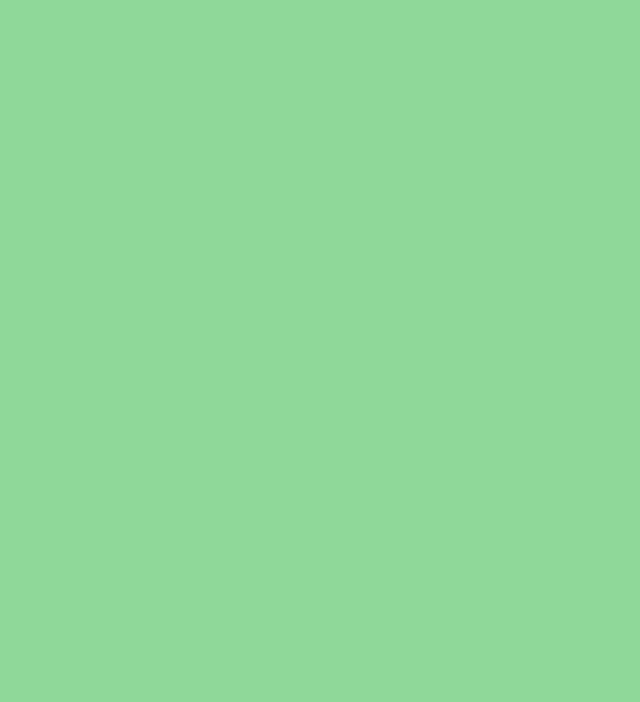
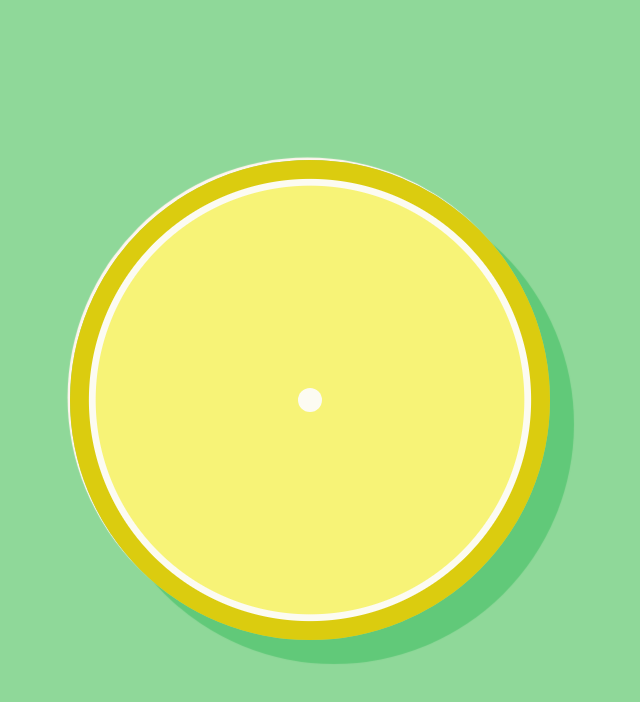
Before and after one commit to amarolahy/lemon-clock, a website built with webpack: page index.html in a window 1280 px wide. Shown: the whole page, without its empty margins (330-970 px from the left). Built offline with nearby package versions, Linux system fonts and the light colour scheme.

Commit message:
Face of the lemon

```diff
--- a/index.html
+++ b/index.html
@@ -9,6 +9,8 @@
 </head>
 <body>
   <div class="wrapper">
+    <div class="face">
+      <div class="leaf"></div>
       <div class="seeds">
         <div></div>
         <div></div>
@@ -32,12 +34,7 @@
         <div></div>
         <div></div>
       </div>
-    <div class="face">
-      <div></div>
-      <div></div>
-      <div></div>
     </div>
-    <div class="leaf"></div>
   </div>
 
   <script src="dist/bundle.js"></script>
--- a/src/sass/index.scss
+++ b/src/sass/index.scss
@@ -11,6 +11,8 @@ body {
   height: 100vh;
 }
 
+// Colors
+$light-white: #fcfbf2;
 $white: #fff5ee;
 $light-green: #8fd899;
 $green: #61c979;
@@ -19,10 +21,45 @@ $light-yellow: #f7f377;
 $yellow: #dbcc0f;
 $orange: #fc8535;
 
+// Sizes
+$face-diameter: 60vmin;
+$center-diameter: 5%;
+
 .wrapper {
   display: flex;
   justify-content: center;
-  align-content: center;
+  align-items: center;
   background: $light-green;
   height: 100%;
 }
+
+.face {
+  position: relative;
+  height: $face-diameter;
+  width: $face-diameter;
+  border-radius: 50%;
+  box-shadow:
+    -0.3vmin -0.3vmin 0.1vmin $white,
+    3vmin 3vmin 0.1vmin $green
+  ;
+
+  background: radial-gradient(
+    ellipse at center,
+    $light-yellow, $light-yellow 63%,
+    $light-white calc(63% + 1px), $light-white 65%,
+    $yellow calc(65% + 1px)
+  );
+
+  &::after {
+    content: '';
+    display: block;
+    position: absolute;
+    top: 50%;
+    left: 50%;
+    transform: translate(-50%, -50%);
+    width: $center-diameter;
+    height: $center-diameter;
+    border-radius: 50%;
+    background: $light-white;
+  }
+}
```
Lines whose indentation alone changed are shown as unchanged.
